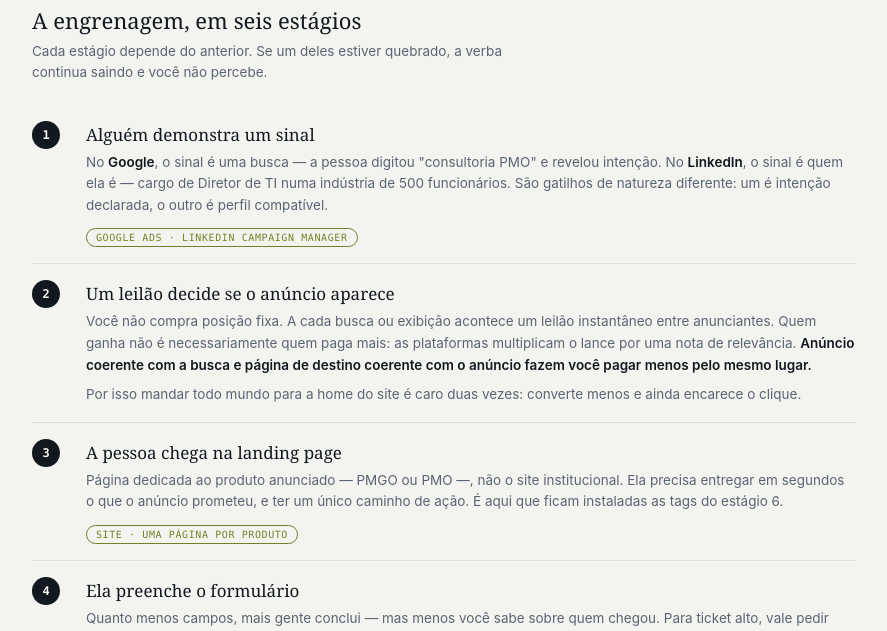
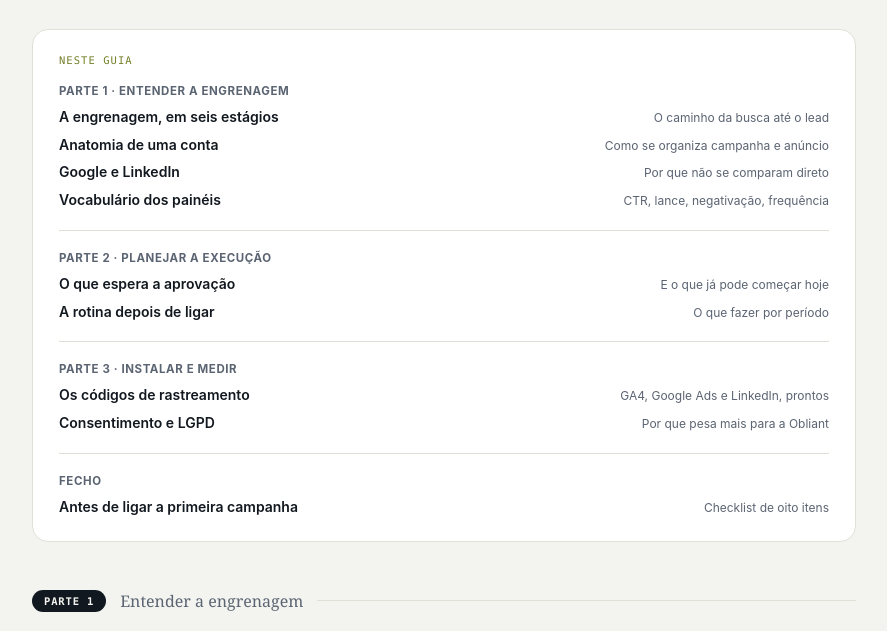
Before and after one commit to Obliant/mecanismo-trafego-pago, a plain HTML site: page index.html in a window 1280 px wide. Shown: the part 311-942 px from the top of the page, without its empty margins (196-1083 px from the left). Drawn offline with Linux system fonts and the light colour scheme.

Commit message:
Dar estrutura navegavel ao guia
Indice no topo dizendo o que cada secao responde, divisao em tres partes
(entender, planejar, instalar) e reordenacao para que o planejamento
venha antes do detalhe tecnico. O documento estava um rolo continuo sem
sinalizacao, dificil de consultar.

Co-Authored-By: Claude Opus 5 <noreply@anthropic.com>

```diff
--- a/index.html
+++ b/index.html
@@ -41,6 +41,28 @@
   h3{font-family:var(--font-head);font-weight:400;font-size:17px;margin:0 0 8px}
   .section-sub{font-size:13.5px;color:var(--muted);margin:0 0 22px;max-width:62ch;line-height:1.55}
   .section{margin-bottom:52px}
+
+  /* ---------- Indice ---------- */
+  .indice{background:var(--panel);border:1px solid var(--line);border-radius:16px;padding:24px 26px;margin:32px 0 48px}
+  .indice > .titulo{font-family:var(--font-mono);font-size:10.5px;letter-spacing:.1em;text-transform:uppercase;color:var(--accent);margin-bottom:18px}
+  .igrupo + .igrupo{margin-top:20px;padding-top:20px;border-top:1px solid var(--line)}
+  .igrupo > .gnome{font-size:11.5px;font-weight:700;text-transform:uppercase;letter-spacing:.05em;color:var(--muted);margin-bottom:10px}
+  .igrupo ol{margin:0;padding:0;list-style:none;display:flex;flex-direction:column;gap:9px}
+  .igrupo li{display:grid;grid-template-columns:1fr auto;gap:14px;align-items:baseline}
+  .igrupo a{color:var(--ink);text-decoration:none;font-size:14px;font-weight:600;border-bottom:1px solid transparent}
+  .igrupo a:hover{color:var(--accent);border-bottom-color:var(--accent)}
+  .igrupo .oque{font-size:12px;color:var(--muted);text-align:right;line-height:1.4}
+  @media (max-width:640px){
+    .igrupo li{grid-template-columns:1fr;gap:3px}
+    .igrupo .oque{text-align:left}
+  }
+
+  /* ---------- Divisor de parte ---------- */
+  .parte{display:flex;align-items:center;gap:14px;margin:0 0 30px}
+  .parte .num{font-family:var(--font-mono);font-size:10.5px;font-weight:700;letter-spacing:.08em;text-transform:uppercase;color:var(--paper);background:var(--ink);padding:5px 12px;border-radius:999px;white-space:nowrap}
+  .parte .nome{font-family:var(--font-head);font-size:16px;color:var(--muted)}
+  .parte .risco{flex:1;height:1px;background:var(--line)}
+  .section{scroll-margin-top:24px}
 
   .flow{display:flex;flex-direction:column;gap:0}
   .fstep{display:grid;grid-template-columns:38px 1fr;gap:16px;padding:16px 0;border-top:1px solid var(--line)}
@@ -143,7 +165,46 @@
   <h1>Como a engrenagem funciona por dentro.</h1>
   <p class="lede">O que acontece entre alguém clicar num anúncio e a squad saber que aquilo virou oportunidade — <b>e o que precisa estar instalado</b> para que essa história seja medida. Este guia cobre a operação e o código.</p>
 
-  <div class="section">
+  <div class="indice">
+    <div class="titulo">Neste guia</div>
+
+    <div class="igrupo">
+      <div class="gnome">Parte 1 · Entender a engrenagem</div>
+      <ol>
+        <li><a href="#engrenagem">A engrenagem, em seis estágios</a><span class="oque">O caminho da busca até o lead</span></li>
+        <li><a href="#anatomia">Anatomia de uma conta</a><span class="oque">Como se organiza campanha e anúncio</span></li>
+        <li><a href="#plataformas">Google e LinkedIn</a><span class="oque">Por que não se comparam direto</span></li>
+        <li><a href="#vocabulario">Vocabulário dos painéis</a><span class="oque">CTR, lance, negativação, frequência</span></li>
+      </ol>
+    </div>
+
+    <div class="igrupo">
+      <div class="gnome">Parte 2 · Planejar a execução</div>
+      <ol>
+        <li><a href="#quando">O que espera a aprovação</a><span class="oque">E o que já pode começar hoje</span></li>
+        <li><a href="#rotina">A rotina depois de ligar</a><span class="oque">O que fazer por período</span></li>
+      </ol>
+    </div>
+
+    <div class="igrupo">
+      <div class="gnome">Parte 3 · Instalar e medir</div>
+      <ol>
+        <li><a href="#codigos">Os códigos de rastreamento</a><span class="oque">GA4, Google Ads e LinkedIn, prontos</span></li>
+        <li><a href="#consentimento">Consentimento e LGPD</a><span class="oque">Por que pesa mais para a Obliant</span></li>
+      </ol>
+    </div>
+
+    <div class="igrupo">
+      <div class="gnome">Fecho</div>
+      <ol>
+        <li><a href="#checklist">Antes de ligar a primeira campanha</a><span class="oque">Checklist de oito itens</span></li>
+      </ol>
+    </div>
+  </div>
+
+  <div class="parte"><span class="num">Parte 1</span><span class="nome">Entender a engrenagem</span><span class="risco"></span></div>
+
+  <div class="section" id="engrenagem">
     <h2>A engrenagem, em seis estágios</h2>
     <p class="section-sub">Cada estágio depende do anterior. Se um deles estiver quebrado, a verba continua saindo e você não percebe.</p>
     <div class="flow">
@@ -207,7 +268,7 @@
     </div>
   </div>
 
-  <div class="section">
+  <div class="section" id="anatomia">
     <h2>Anatomia de uma conta</h2>
     <p class="section-sub">A hierarquia é igual nas duas plataformas, muda o nome das peças. Entender isso evita a confusão mais comum: misturar tudo numa campanha só.</p>
     <div class="tree">
@@ -222,7 +283,7 @@
     </div>
   </div>
 
-  <div class="section">
+  <div class="section" id="plataformas">
     <h2>As duas plataformas operam por lógicas opostas</h2>
     <p class="section-sub">É por isso que a mesma campanha não serve para as duas, e que os resultados não devem ser comparados diretamente.</p>
     <div class="duo">
@@ -252,7 +313,7 @@
     </div>
   </div>
 
-  <div class="section">
+  <div class="section" id="vocabulario">
     <h2>Vocabulário que aparece nos painéis</h2>
     <div class="tblwrap">
       <table>
@@ -273,7 +334,52 @@
     </div>
   </div>
 
-  <div class="section">
+  <div class="parte"><span class="num">Parte 2</span><span class="nome">Planejar a execução</span><span class="risco"></span></div>
+
+  <div class="section" id="quando">
+    <h2>O que espera a aprovação e o que não espera</h2>
+    <p class="section-sub">A proposta em análise pela diretoria define <b>quanto</b> será investido em mídia. Quase toda a construção, porém, não consome verba nenhuma — só horas da squad.</p>
+
+    <div class="trilhas">
+      <div class="trilha agora">
+        <span class="selo">Pode começar agora</span>
+        <h3>Fundação e estrutura</h3>
+        <p>Nada aqui gasta um centavo em mídia. Criar contas no Google Ads e no LinkedIn Campaign Manager é gratuito — cobra-se apenas quando uma campanha é ativada.</p>
+        <ul>
+          <li><b>Landing page por produto</b> — PMGO e PMO</li>
+          <li><b>Rastreamento instalado e testado</b> — GA4 e as tags de conversão</li>
+          <li><b>Aviso de cookies</b> revisado pela squad de Governance</li>
+          <li><b>Destino do lead definido</b> — onde cai, quem responde, em quanto tempo</li>
+          <li><b>Pesquisa de palavras-chave</b> e lista inicial de negativas</li>
+          <li><b>Públicos montados</b> no LinkedIn por cargo, setor e porte</li>
+          <li><b>Textos dos anúncios</b> escritos a partir do posicionamento</li>
+          <li><b>Criativo de topo de funil</b> produzido</li>
+        </ul>
+        <div class="nota">Tudo isso fica salvo nas plataformas como rascunho, pronto para ser ativado.</div>
+      </div>
+
+      <div class="trilha depois">
+        <span class="selo">Depende da aprovação</span>
+        <h3>Veiculação e leitura</h3>
+        <p>O que a decisão da diretoria realmente destrava é o momento em que a verba começa a sair — e o aprendizado que só existe com campanha no ar.</p>
+        <ul>
+          <li><b>Definir o orçamento diário</b> conforme o cenário escolhido</li>
+          <li><b>Ativar as campanhas</b></li>
+          <li><b>Piloto de 30 a 60 dias</b>, sem otimizar na primeira semana</li>
+          <li><b>Medir CPL e taxa de fechamento reais</b>, substituindo as referências de mercado</li>
+          <li><b>Redistribuir verba</b> entre plataformas e produtos com base no que apareceu</li>
+        </ul>
+        <div class="nota">Só a partir daqui existem números próprios — antes disso, toda projeção é estimativa.</div>
+      </div>
+    </div>
+
+    <div class="callout">
+      <p><b>Por que isso importa para o prazo:</b> se a fundação estiver pronta quando a aprovação sair, a campanha entra no ar em dias, não em semanas. Se a decisão demorar ou for negativa, o trabalho não se perde — <b>uma landing page dedicada por produto melhora a conversão do tráfego orgânico que já existe hoje</b>, que é exatamente o KR 1.1.1 da squad (conversão ≥3% e 3 leads/mês).</p>
+      <p>Ou seja: construir antes da resposta não é aposta. É a única parte do plano que rende independentemente do resultado da conversa com a diretoria.</p>
+    </div>
+  </div>
+
+  <div class="section" id="rotina">
     <h2>A rotina depois que a campanha liga</h2>
     <p class="section-sub">O erro mais comum não é errar a configuração inicial — é mexer demais nos primeiros dias.</p>
     <div class="tblwrap">
@@ -289,7 +395,9 @@
     </div>
   </div>
 
-  <div class="section">
+  <div class="parte"><span class="num">Parte 3</span><span class="nome">Instalar e medir</span><span class="risco"></span></div>
+
+  <div class="section" id="codigos">
     <h2>Os códigos de rastreamento</h2>
     <p class="section-sub">São três instalações. As duas primeiras compartilham a mesma base do Google; a terceira é independente. Substitua os trechos destacados pelos identificadores reais das contas.</p>
 
@@ -391,7 +499,7 @@ document.getElementById('<span class="ph">formulario-contato</span>').addEventLi
     </div>
   </div>
 
-  <div class="section">
+  <div class="section" id="consentimento">
     <h2>Consentimento — atenção redobrada aqui</h2>
     <p class="section-sub">Este ponto é mais sensível para a Obliant do que para a maioria das empresas.</p>
     <div class="callout">
@@ -401,50 +509,9 @@ document.getElementById('<span class="ph">formulario-contato</span>').addEventLi
     </div>
   </div>
 
-  <div class="section">
-    <h2>O que espera a aprovação e o que não espera</h2>
-    <p class="section-sub">A proposta em análise pela diretoria define <b>quanto</b> será investido em mídia. Quase toda a construção, porém, não consome verba nenhuma — só horas da squad.</p>
+  <div class="parte"><span class="num">Fecho</span><span class="nome">Conferir antes de ligar</span><span class="risco"></span></div>
 
-    <div class="trilhas">
-      <div class="trilha agora">
-        <span class="selo">Pode começar agora</span>
-        <h3>Fundação e estrutura</h3>
-        <p>Nada aqui gasta um centavo em mídia. Criar contas no Google Ads e no LinkedIn Campaign Manager é gratuito — cobra-se apenas quando uma campanha é ativada.</p>
-        <ul>
-          <li><b>Landing page por produto</b> — PMGO e PMO</li>
-          <li><b>Rastreamento instalado e testado</b> — GA4 e as tags de conversão</li>
-          <li><b>Aviso de cookies</b> revisado pela squad de Governance</li>
-          <li><b>Destino do lead definido</b> — onde cai, quem responde, em quanto tempo</li>
-          <li><b>Pesquisa de palavras-chave</b> e lista inicial de negativas</li>
-          <li><b>Públicos montados</b> no LinkedIn por cargo, setor e porte</li>
-          <li><b>Textos dos anúncios</b> escritos a partir do posicionamento</li>
-          <li><b>Criativo de topo de funil</b> produzido</li>
-        </ul>
-        <div class="nota">Tudo isso fica salvo nas plataformas como rascunho, pronto para ser ativado.</div>
-      </div>
-
-      <div class="trilha depois">
-        <span class="selo">Depende da aprovação</span>
-        <h3>Veiculação e leitura</h3>
-        <p>O que a decisão da diretoria realmente destrava é o momento em que a verba começa a sair — e o aprendizado que só existe com campanha no ar.</p>
-        <ul>
-          <li><b>Definir o orçamento diário</b> conforme o cenário escolhido</li>
-          <li><b>Ativar as campanhas</b></li>
-          <li><b>Piloto de 30 a 60 dias</b>, sem otimizar na primeira semana</li>
-          <li><b>Medir CPL e taxa de fechamento reais</b>, substituindo as referências de mercado</li>
-          <li><b>Redistribuir verba</b> entre plataformas e produtos com base no que apareceu</li>
-        </ul>
-        <div class="nota">Só a partir daqui existem números próprios — antes disso, toda projeção é estimativa.</div>
-      </div>
-    </div>
-
-    <div class="callout">
-      <p><b>Por que isso importa para o prazo:</b> se a fundação estiver pronta quando a aprovação sair, a campanha entra no ar em dias, não em semanas. Se a decisão demorar ou for negativa, o trabalho não se perde — <b>uma landing page dedicada por produto melhora a conversão do tráfego orgânico que já existe hoje</b>, que é exatamente o KR 1.1.1 da squad (conversão ≥3% e 3 leads/mês).</p>
-      <p>Ou seja: construir antes da resposta não é aposta. É a única parte do plano que rende independentemente do resultado da conversa com a diretoria.</p>
-    </div>
-  </div>
-
-  <div class="section">
+  <div class="section" id="checklist">
     <h2>Antes de ligar a primeira campanha</h2>
     <p class="section-sub">Cada item aqui já causou desperdício de verba em campanha de alguém.</p>
     <div class="checklist">
```
